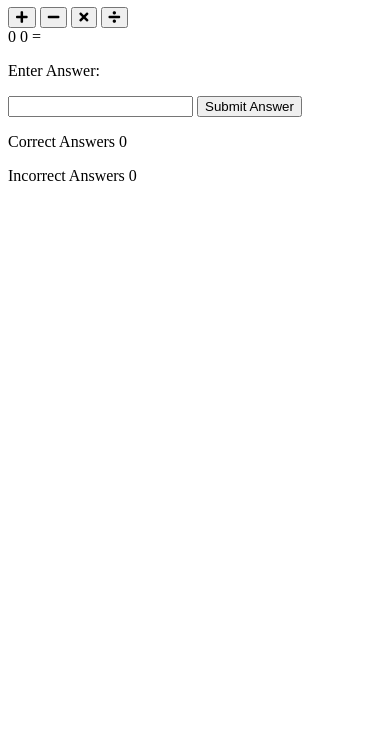
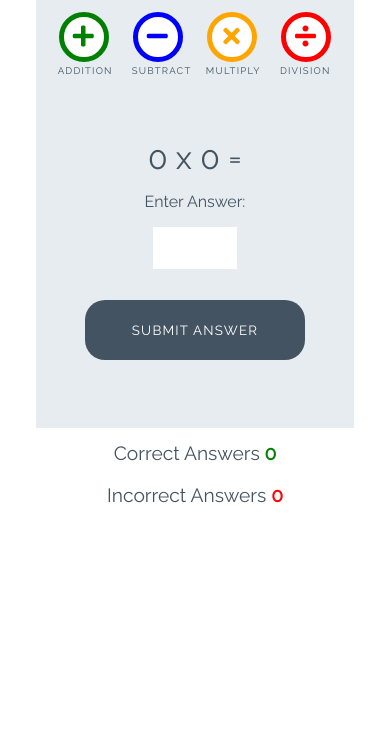
Before and after one commit to GaryDolan/love-maths-walkthrough, a plain HTML site: page index.html in a window 390 px wide. Shown: the part 112-844 px from the top of the page. Drawn offline with Linux system fonts and the light colour scheme.

Commit message:
Add styles for game

```diff
--- a/assets/css/style.css
+++ b/assets/css/style.css
@@ -0,0 +1,253 @@
+/* --------- Global style */
+
+body {
+    background-color: white;
+    font-family: "Raleway", sans-serif;
+    color: #445361;
+    text-align: center;
+}
+
+/* --------- Heading */
+
+.heading {
+    text-align: center;
+    font-size: 2.5rem;
+}
+
+.logo {
+    height: 40px;
+    padding-right: 5px;
+}
+
+/* --------- Game layout */
+
+.game-area {
+    background-color: #E6ECF0;
+    box-sizing: border-box;
+    width: 85%;
+    height: 65vh;
+    max-height: 450px;
+    max-width: 830px;
+    margin-left: auto;
+    margin-right: auto;
+    padding: 1%;
+}
+
+.question-area {
+    width: 50%;
+    font-size: 2rem;
+    margin: auto;
+    padding: 50px 0;
+}
+
+.question-area span {
+    padding: 0 15px;
+}
+
+.score-area {
+    margin: 5px auto;
+    width: 60%;
+    font-size: 1.2rem;
+}
+
+.controls-area {
+    width: 85%;
+    margin: 30px auto;
+}
+
+#score {
+    color: green;
+    font-weight: bold;
+}
+
+#incorrect {
+    color: red;
+    font-weight: bold;
+}
+
+.answer-message {
+    display: none;
+    font-size: 1rem;
+}
+
+#answer-box {
+    border: none;
+    color: #445361;
+    display: inline-block;
+    height: 40px;
+    width: 80px;
+    font-size: 1.2rem;
+}
+
+.scores {
+    display: inline-block;
+    padding: 25px;
+}
+
+/* --------- Buttons */
+
+.btn {
+    width: 220px;
+    height: 60px;
+    font-family: "Raleway", sans-serif;
+    text-transform: uppercase;
+    letter-spacing: 1.2px;
+    color: white;
+}
+
+.btn:focus {
+    outline: none;
+}
+
+.btn--big {
+    padding-top: 10px;
+    border-radius: 50%;
+    background-color: white;
+    border: 10px solid;
+    width: 100px;
+    height: 100px;
+    font-size: 3.2rem;
+    margin: 0 30px;
+    transition: all 0.5s;
+}
+
+.btn--big::after {
+    content: attr(data-type);
+    font-size: 1rem;
+    color: #445361;
+    position: relative;
+    left: -0.5em;
+}
+
+
+.btn--blue {
+    border-color: blue;
+    color: blue;
+}
+
+.btn--blue:active,
+.btn--blue:hover {
+    background-color: darkblue;
+    color: white;
+}
+
+.btn--orange {
+    border-color: orange;
+    color: orange;
+}
+
+.btn--orange:active,
+.btn--orange:hover {
+    background-color: darkorange;
+    color: white;
+}
+
+.btn--red {
+    border-color: red;
+    color: red;
+}
+
+.btn--red:active,
+.btn--red:hover {
+    background-color: darkred;
+    color: white;
+}
+
+.btn--green {
+    border-color: green;
+    color: green;
+}
+
+.btn--green:active,
+.btn--green:hover {
+    background-color: darkgreen;
+    color: white;
+}
+
+.btn--gray {
+    margin-top: 25px;
+    background-color: #445361;
+    border: 1px transparent;
+    border-radius: 20px;
+}
+
+.btn--gray:active,
+.btn--gray:hover {
+    background-color: #0d1013;
+}
+
+/* --------- Media queries */
+
+@media (max-width: 414px) {
+    .controls-area {
+        width: 100%;
+    }
+
+    .btn--big {
+        margin: 0 10px;
+        padding: 5px;
+        border: 5px solid;
+        width: 50px;
+        height: 50px;
+        font-size: 1.5rem;
+    }
+
+    .btn--big::after {
+        font-size: 0.6rem;
+        left: -0.7rem;
+    }
+
+    .question-area {
+        padding: 10% 0;
+        width: 100%;
+    }
+
+    .question-area span {
+        padding: 0;
+    }
+
+    .answer-message {
+        display: block;
+    }
+
+    #answer-box {
+        display: block;
+        margin: 0 auto;
+    }
+    .btn--gray {
+        margin-top: 0;
+    }
+
+    .score-area {
+        width: 100%;
+    }
+
+    .scores {
+        margin: 0.5em auto;
+        display: block;
+        padding: 5px;
+    }
+
+    .heading {
+        font-size: 2rem;
+    }
+}
+
+@media (max-width: 320px) {
+    .game-area {
+        height: 70vh;
+    }
+
+    .controls-area {
+        width: 75%;
+        margin: 10px auto;
+    }
+
+    .btn--big {
+        margin: 10px 10px;
+    }
+    .question-area {
+        padding: 10px 0;
+    }
+
+}
--- a/index.html
+++ b/index.html
@@ -19,31 +19,31 @@
 
     <div class="game-area">
         <div class="controls-area">
-            <button class="btn btn--big btn--green">
+            <button data-type="addition" class="btn btn--big btn--green">
                 <i class="fas fa-plus"></i>
             </button>
-            <button class="btn btn--big btn--blue">
+            <button data-type="subtract" class="btn btn--big btn--blue">
                 <i class="fas fa-minus"></i>
             </button>
-            <button class="btn btn--big btn--orange">
+            <button data-type="multiply" class="btn btn--big btn--orange">
                 <i class="fas fa-times"></i>
             </button>
-            <button class="btn btn--big btn--red">
+            <button data-type="division" class="btn btn--big btn--red">
                 <i class="fas fa-divide"></i>
             </button>
         </div>
-        <dive class="question-area">
+        <div class="question-area">
             <span id="operand1">0</span>
-            <span id="operator"></span>
-            <span id="operad2">0</span>
+            <span id="operator">x</span>
+            <span id="operand2">0</span>
             <span>=</span>
-            <p class="answre-message">Enter Answer:</p>
-            <input id="answer-box" type="text">
-        </dive>
-        <button class="btn btn--gray">Submit Answer</button>
+            <p class="answer-message">Enter Answer:</p>
+            <input id="answer-box" type="number">
+        </div>
+        <button data-type="submit" class="btn btn--gray">Submit Answer</button>
     </div>
 
-    <div class="score area">
+    <div class="score-area">
         <p class="scores">Correct Answers <span id="score">0</span></p>
         <p class="scores">Incorrect Answers <span id="incorrect">0</span></p>
     </div>
```
